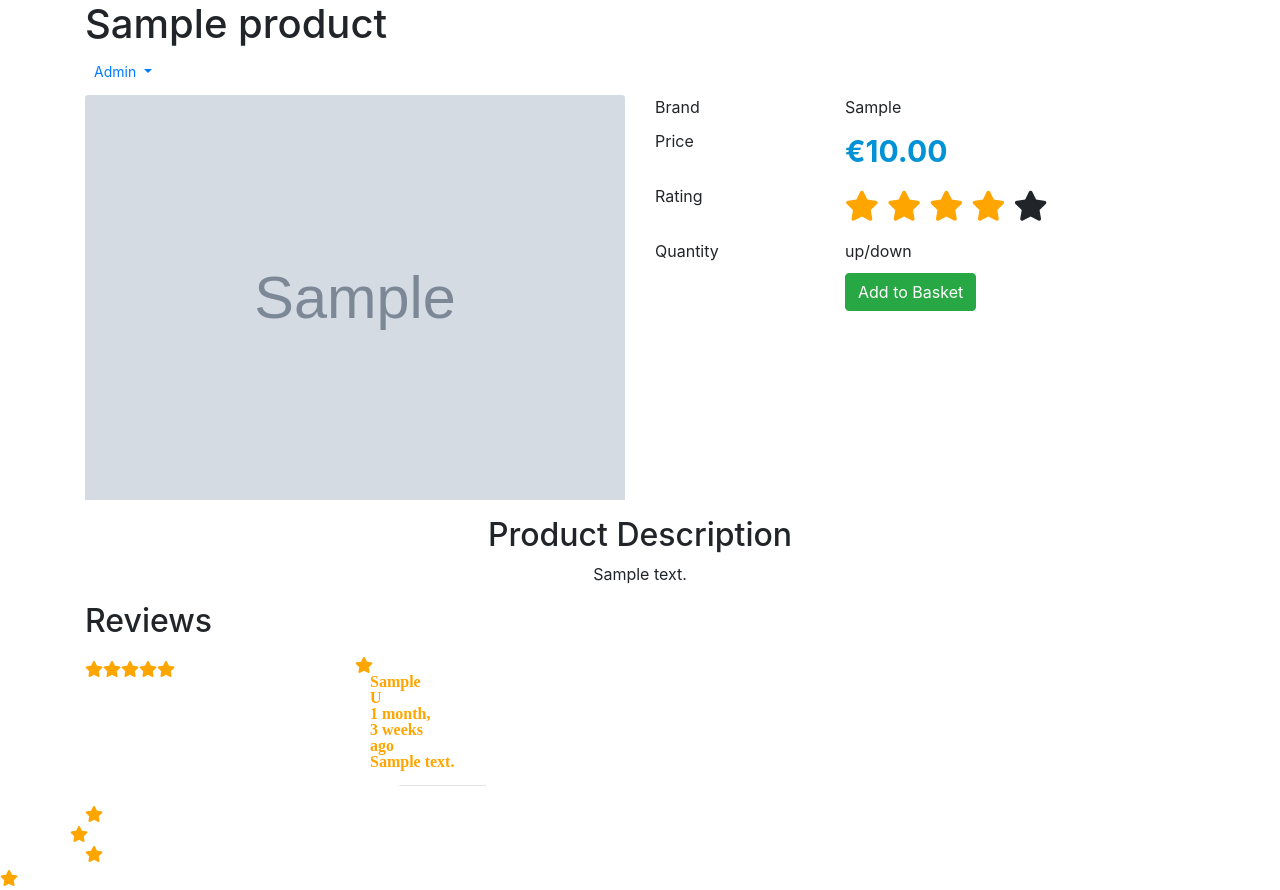
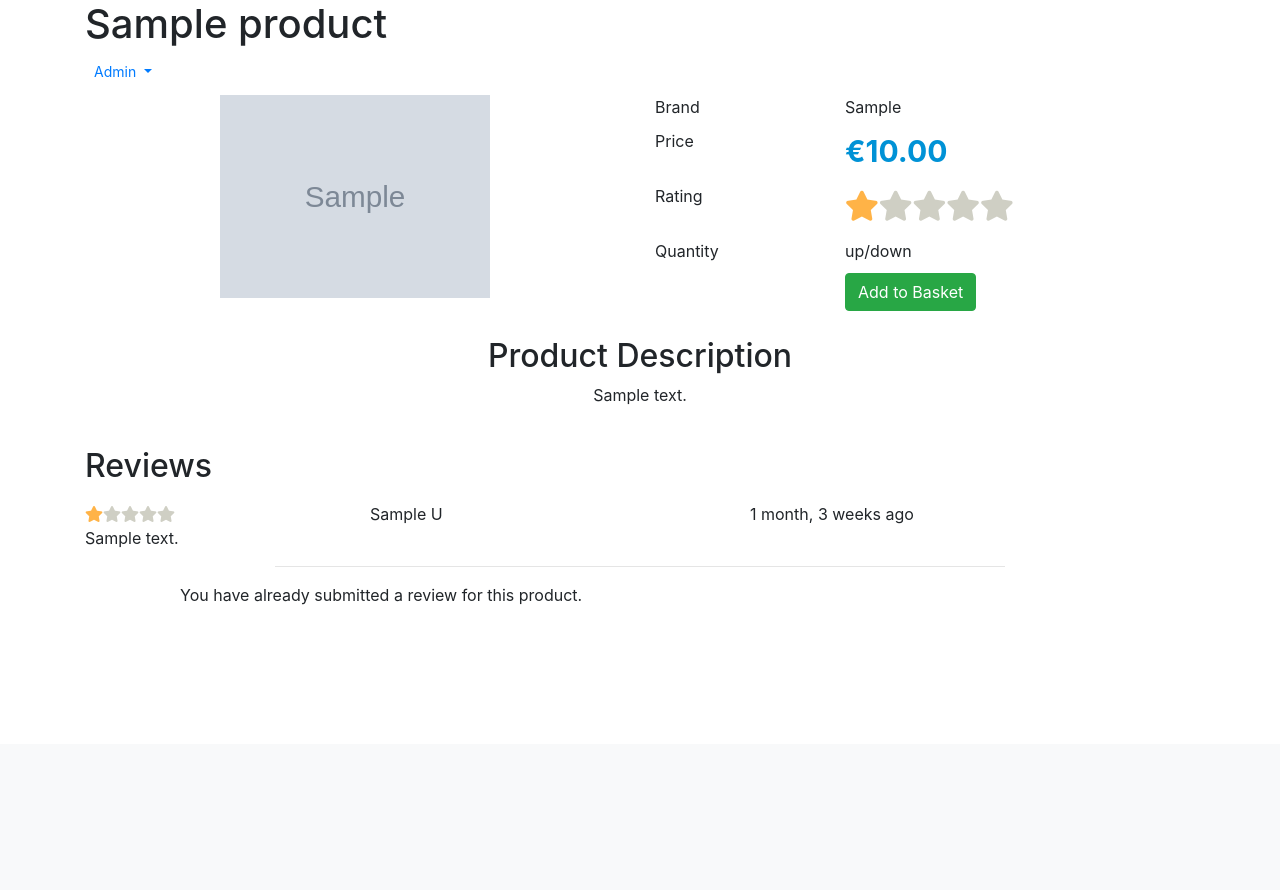
Before and after one commit to Code-Institute-Submissions/django-ecommerce-1, a Django app: page /products/00000000-0000-0000-0000-000000000001/ in a window 1280 px wide. Shown: the part 56-946 px from the top of the page. After the commit the page ends 661 px from the top, so only its background shows below. Run offline with Django 3.2, Linux system fonts and the light colour scheme; a user stored in the database is signed in; tables that the repository leaves empty hold one stand-in row (values such as "Sample post"); grey boxes marked "Sample" are stand-in pictures; some libraries are stand-ins or nearby versions.

Commit message:
Adds product review functionality
Review form added with custom styling. This appears below the product
information as part of the productdetail view.

Product detail view has been split into three classes. The first
determines which class should be displayed based on whether the
request is POST or GET.

The POST view, ProductReview, is used to process reviews left by users.
Currently users are only permitted to leave one review per product.
When the ordering functionality has been implemented, users will only be
 permitted to leave reviews for products they have purchased.

A custom django template tag function has been created. This is used to
automatically produce the product star ratings shown on the list
and detail views.

Some minor styling tweaks made.

```diff
--- /dev/null
+++ b/products/forms.py
@@ -0,0 +1,34 @@
+from .models import Review
+from django import forms
+
+from crispy_forms.bootstrap import Field
+from crispy_forms.helper import FormHelper
+from crispy_forms.layout import Submit, Div, Fieldset, Layout
+
+
+class ReviewForm(forms.ModelForm):
+    """Enable users to leave comments for products"""
+    class Meta:
+        model = Review
+        fields = ('rating', 'review')
+
+    def __init__(self, *args, **kwargs):
+        super(ReviewForm, self).__init__(*args, **kwargs)
+        # create form structure using crispy forms
+        self.helper = FormHelper()
+        self.helper.form_id = 'product-review-form'
+        self.helper.form_method = 'post'
+        self.helper.form_class = 'mt-4'
+        self.helper.add_input(
+            Submit('submit', 'Add Review', css_class='btn btn-primary \
+            float-right'))
+        self.helper.layout = Layout(
+            Fieldset('Add a product review',
+                     Div(
+                         Field('rating', wrapper_class='col-12 col-md-2'),
+                         Field(
+                             'review', wrapper_class='col-12 col-md-10',
+                             rows=5, placeholder="Add your review here"),
+                         css_class='row')
+                     )
+        )
--- a/products/templatetags/myproduct_tags.py
+++ b/products/templatetags/myproduct_tags.py
@@ -3,21 +3,31 @@ from django import template
 register = template.Library()
 
 
-@register.filter(name='rating')
-def rating(individual_rating, star_rating=5):
+@register.filter(name='star_generator')
+def star_generator(individual_rating, star_rating=5):
     """Generates rating stars when rating is passed through"""
     output_html = ''
     star = 1
+
+    # html output strings
+    checked_star = '<i class="fas fa-star checked" aria-hidden="true"></i>'
+    unchecked_star = '<i class="fas fa-star unchecked" aria-hidden="true"></i>'
+
+    # loop until break is called
     while True:
-        if star <= individual_rating:
-            output_html += '<i class="fas fa-star checked" aria-hidden="true">'
-            '</i>'
+        # make sure that a value exists
+        if individual_rating:
+            if star <= int(individual_rating):
+                output_html += checked_star
+            else:
+                output_html += unchecked_star
         else:
-            output_html += '<i class="fas fa-star" aria-hidden="true"></i>'
+            # if no value exists, return unchecked
+            output_html += unchecked_star
 
         star += 1
 
-        if star > star_rating:
+        if star > int(star_rating):
             break
 
     return output_html
--- a/products/urls.py
+++ b/products/urls.py
@@ -1,12 +1,12 @@
 from django.urls import path
 
-from .views import ProductListView, ProductDetailView, ProductCreateView, \
+from .views import ProductListView, ProductCreateView, ProductDetail, \
     ProductUpdateView, ProductDeleteView, ProductSearchResultsView
 
 urlpatterns = [
     path('', ProductListView.as_view(), name='product_list'),
     path('create/', ProductCreateView.as_view(), name='product_create'),
-    path('<uuid:pk>/', ProductDetailView.as_view(), name='product_detail'),
+    path('<uuid:pk>/', ProductDetail.as_view(), name='product_detail'),
     path('<uuid:pk>/update/', ProductUpdateView.as_view(),
          name='product_update'),
     path('<uuid:pk>/delete/', ProductDeleteView.as_view(),
--- a/products/views.py
+++ b/products/views.py
@@ -1,10 +1,13 @@
-from django.urls import reverse_lazy
+from django.urls import reverse_lazy, reverse
+from django.http import HttpResponseForbidden
 from django.contrib.auth.mixins import PermissionRequiredMixin
-from django.db.models import Q
+from django.db.models import Q, Avg
 from django.views.generic import ListView, DetailView, CreateView, \
-    UpdateView, DeleteView
+    UpdateView, DeleteView, FormView, View
+from django.shortcuts import get_object_or_404
 
-from .models import Product
+from .models import Product, Review
+from .forms import ReviewForm
 
 
 class ProductListView(ListView):
@@ -12,15 +15,78 @@ class ProductListView(ListView):
     model = Product
     context_object_name = 'product_list'
     # to avoid inconsistent pagination results order by id
-    queryset = Product.objects.get_queryset().order_by('id')
+    queryset = Product.objects.get_queryset().annotate(
+        rating=Avg('reviews__rating')).order_by('id')
     template_name = 'products/product_list.html'
     paginate_by = 6
 
 
+class ProductDetail(View):
+    """Specify which view to be used dependent on request type"""
+
+    def get(self, request, *args, **kwargs):
+        view = ProductDetailView.as_view()
+        return view(request, *args, **kwargs)
+
+    def post(self, request, *args, **kwargs):
+        view = ProductReview.as_view()
+        return view(request, *args, **kwargs)
+
+
 class ProductDetailView(DetailView):
-    """Render output for a single product which is deemed to be live"""
+    """Render output for a single product and enable review capture"""
     queryset = Product.objects.filter(is_live=True)
     template_name = 'products/product_detail.html'
+
+    def get_context_data(self, **kwargs):
+        context = super().get_context_data(**kwargs)
+
+        # check to see if user has already posted review for product
+        user_has_reviewed = Review.objects.filter(
+            product=self.object).filter(user=self.request.user)
+        # if no object was returned then user has not submitted a review
+        if not user_has_reviewed:
+            context['display_form'] = True
+
+        # passthrough form for rendering in template
+        context['form'] = ReviewForm()
+
+        # get average review rating and pass through to template
+        product_rating = Review.objects.filter(
+            product=self.object).aggregate(Avg('rating'))
+
+        context['product_rating'] = product_rating['rating__avg']
+        return context
+
+
+class ProductReview(FormView):
+    """Displayed on product detail, used to add reviews"""
+    template_name = 'products/product_detail.html'
+    form_class = ReviewForm
+    model = Review
+
+    def post(self, request, *args, **kwargs):
+        if not request.user.is_authenticated:
+            return HttpResponseForbidden()
+
+        form = self.form_class(request.POST)
+
+        # store the product id passed through the url(defined as pk in urls.py)
+        self.pk = kwargs.get('pk')
+
+        if form.is_valid():
+            # foreign key objects not yet added, prevent saving and add them
+            review = form.save(commit=False)
+            review.product = get_object_or_404(Product, pk=self.pk)
+            review.user = self.request.user
+            review.save()
+        else:
+            return self.form_invalid(form)
+
+        return super().post(request, *args, **kwargs)
+
+    def get_success_url(self):
+        return reverse('product_detail', kwargs={'pk': self.pk})
 
 
 class ProductCreateView(PermissionRequiredMixin, CreateView):
--- a/static/css/base.css
+++ b/static/css/base.css
@@ -1,8 +1,16 @@
 .checked {
-    color: orange;
+    color: #ffb347;
+}
+
+.unchecked {
+    color: #cfcfc4;
 }
 
 /* product listing page */
+.card-img-top {
+    height: 150px;
+    background-size: cover;
+}
 
 .product-price {
     font-size: 22px;
@@ -24,13 +32,20 @@
 
 .product-detail-rating {
     font-size: 30px;
-    /* text-align: center; */
 }
 
 .product-price {
     font-size: 30px;
     color: #0092D6;
     font-weight: bold;
+}
+
+.product-image {
+    display: block;
+    margin-left: auto;
+    margin-right: auto;
+    width: 50%;
+    min-width: 100px;
 }
 
 /* profile */
--- a/templates/products/product_detail.html
+++ b/templates/products/product_detail.html
@@ -1,6 +1,7 @@
 {% extends 'base.html' %}
 {% load humanize %}
 {% load myproduct_tags %}
+{% load crispy_forms_tags %}
 
 {% block title %} | {{ product.title }}{% endblock %}
 {% block content %}
@@ -12,19 +13,16 @@
         {% include 'partials/_product_admin.html' %}
     </div>
     <div class="col-12 col-md-6">
-        <img class="card-img-top" src="{{ product.image.url }}" alt="Product image">
+        <img class="product-image" src="{{ product.image.url }}" alt="Product image">
     </div>
 
     <div class="col-12 col-md-6">
         <div class="row product-detail">
             <div class="d-none d-md-inline col-md-4 order-md-1">Rating</div>
             <div class="col-12 col-md-8 order-md-1 product-detail-rating text-center text-md-left">
-                <!-- update with loop when reviews code is added  -->
-                <i class="fas fa-star checked" aria-hidden="true"></i>
-                <i class="fas fa-star checked" aria-hidden="true"></i>
-                <i class="fas fa-star checked" aria-hidden="true"></i>
-                <i class="fas fa-star checked" aria-hidden="true"></i>
-                <i class="fas fa-star" aria-hidden="true"></i>
+                {% autoescape off %}
+                {{ product_rating|star_generator }}
+                {% endautoescape %}
             </div>
 
             <div class="col-4 order-md-0">Brand</div>
@@ -42,7 +40,7 @@
         </div>
     </div>
     <hr>
-    <div class="col-12 mt-3 text-center">
+    <div class="col-12 mt-3 mb-4 text-center">
         <h2>Product Description</h2>
         <p>{{ product.description }}</p>
     </div>
@@ -54,11 +52,11 @@
         <div class="row">
             <div class="col-3">
                 {% autoescape off %}
-                {{ review.rating|rating }}
+                {{ review.rating|star_generator }}
                 {% endautoescape %}
             </div>
-            <div class="col-4"><strong>{{ review.user }}</strong></div>
-            <div class="col-5"><strong>{{ review.date|naturaltime }}</strong></div>
+            <div class="col-4">{{ review.user }}</div>
+            <div class="col-5">{{ review.date|naturaltime }}</div>
 
             <div class="col-12">{{ review.review }}</div>
             <div class="offset-2 col-8">
@@ -70,4 +68,17 @@
         {% endfor %}
     </div>
 </div>
+
+<div class="row">
+    <div class="offset-1 col-9">
+        {% if user.is_authenticated %}
+        {% if display_form is True %}
+        {# only display form if user has not already posted a comment #}
+        {% crispy form %}
+        {% else %}
+        <p>You have already submitted a review for this product.</p>
+        {% endif %}
+        {% endif %}
+    </div>
+</div>
 {% endblock %}
```
Also changed, not shown: templates/products/product_list.html (+4 -5 lines).
